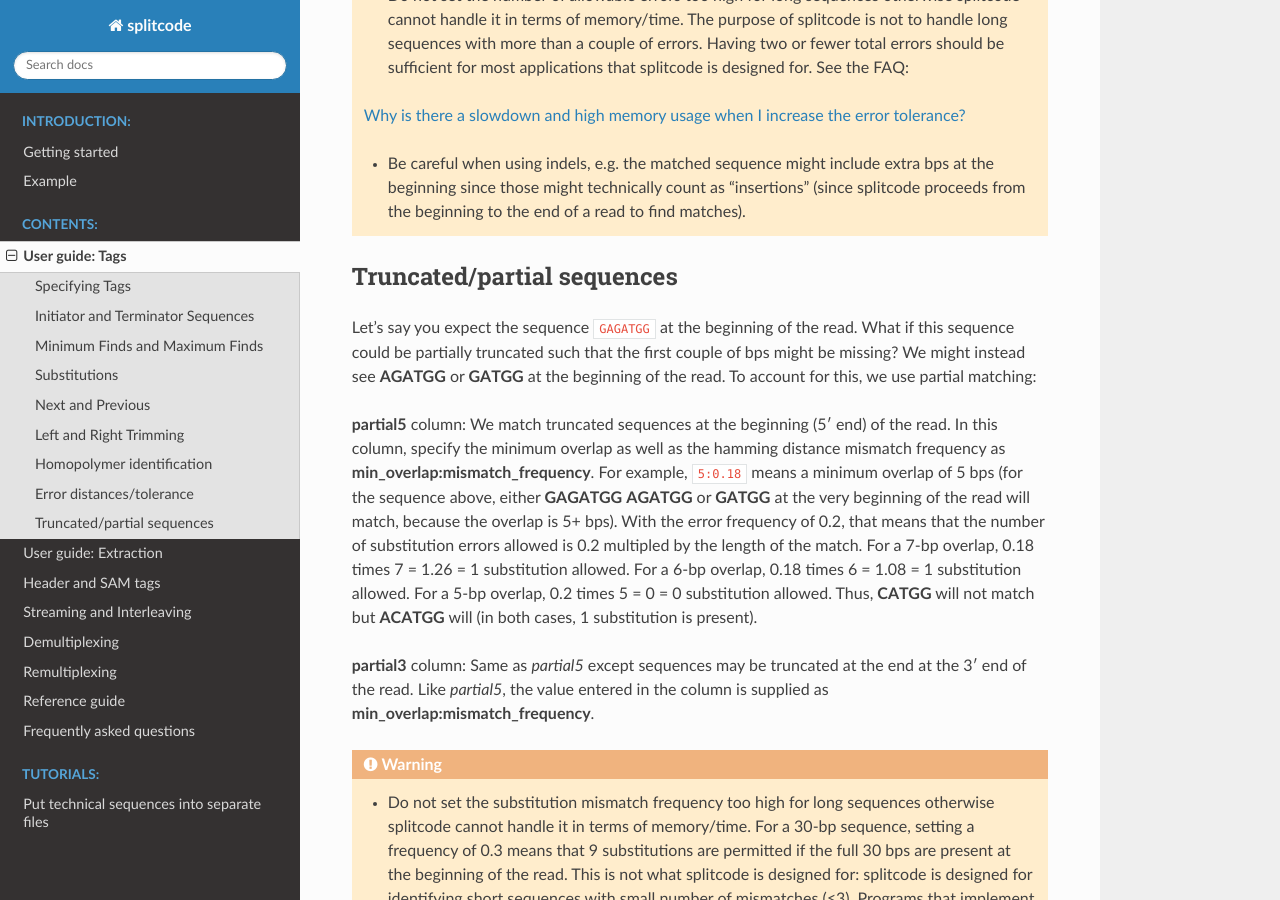
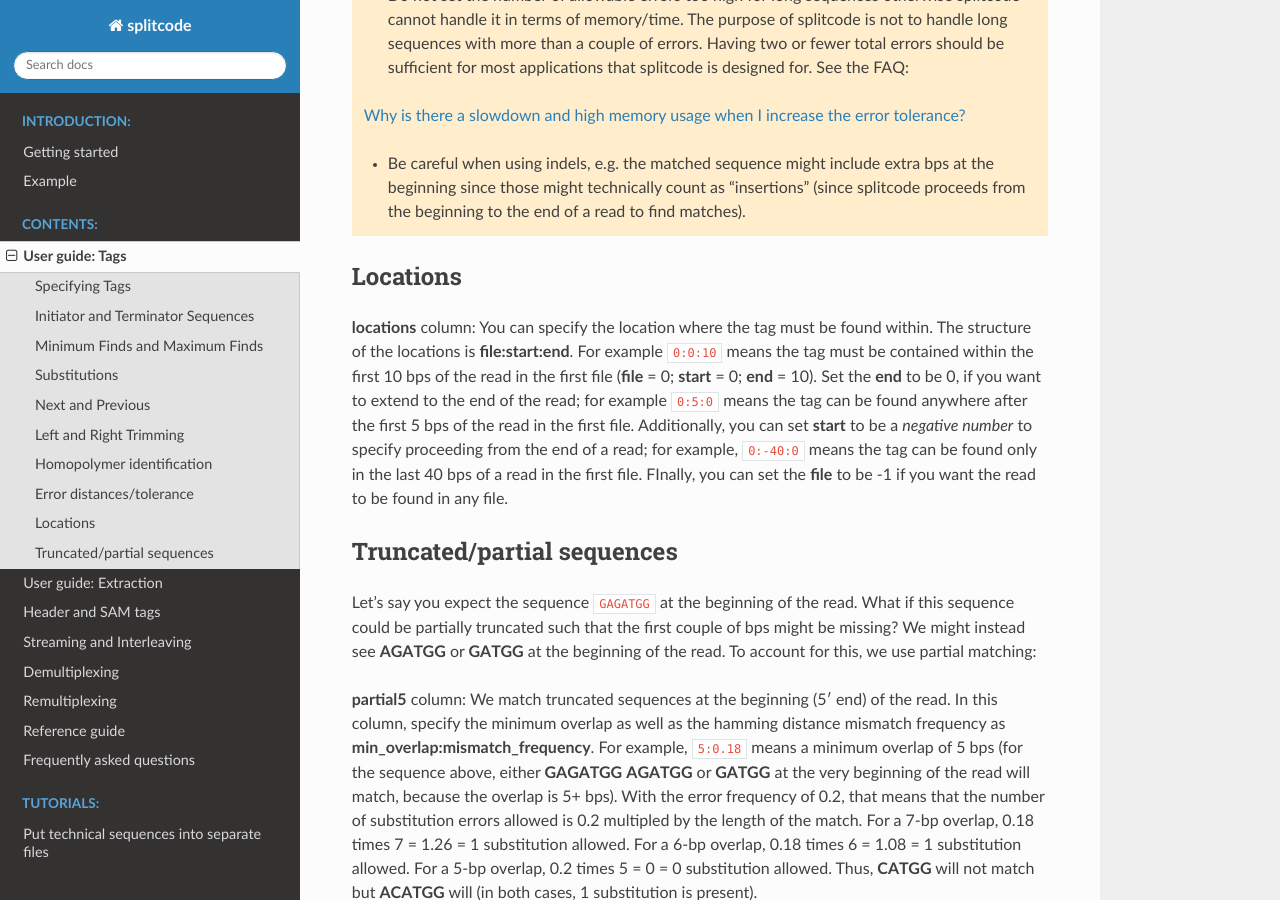
Before and after one commit to pachterlab/splitcode-tutorial, a Sphinx documentation site: the page built from docs/source/user_guide_tags.rst, in a window 1280 px wide and 900 px high, scrolled down 3961 px. Built offline with Sphinx 7.4.7 and the Read the Docs theme 2.0.0, drawn with Linux system fonts in a browser that asks for light colours.

Commit message:
Update user_guide_tags.rst

```diff
--- a/docs/source/user_guide_tags.rst
+++ b/docs/source/user_guide_tags.rst
@@ -105,6 +105,11 @@ Error distances/tolerance
 
    * Be careful when using indels, e.g. the matched sequence might include extra bps at the beginning since those might technically count as "insertions"  (since splitcode proceeds from the beginning to the end of a read to find matches).
 
+Locations
+^^^^^^^^^
+
+**locations** column: You can specify the location where the tag must be found within. The structure of the locations is **file:start:end**. For example ``0:0:10`` means the tag must be contained within the first 10 bps of the read in the first file (**file** = 0; **start** = 0; **end** = 10). Set the **end** to be 0, if you want to extend to the end of the read; for example ``0:5:0`` means the tag can be found anywhere after the first 5 bps of the read in the first file. Additionally, you can set **start** to be a *negative number* to specify proceeding from the end of a read; for example, ``0:-40:0`` means the tag can be found only in the last 40 bps of a read in the first file. FInally, you can set the **file** to be -1 if you want the read to be found in any file.
+
 Truncated/partial sequences
 ^^^^^^^^^^^^^^^^^^^^^^^^^^^
 
```
